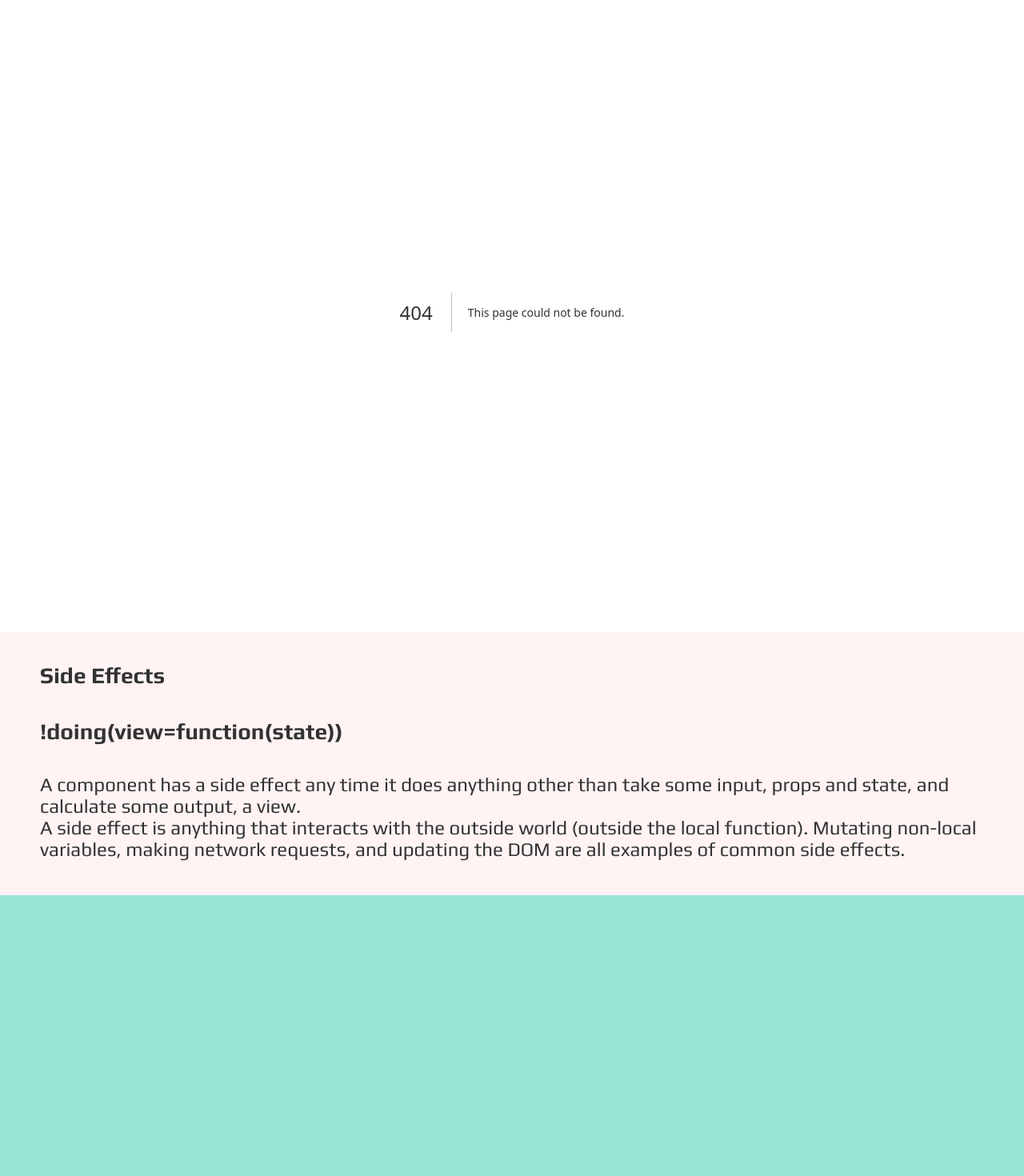
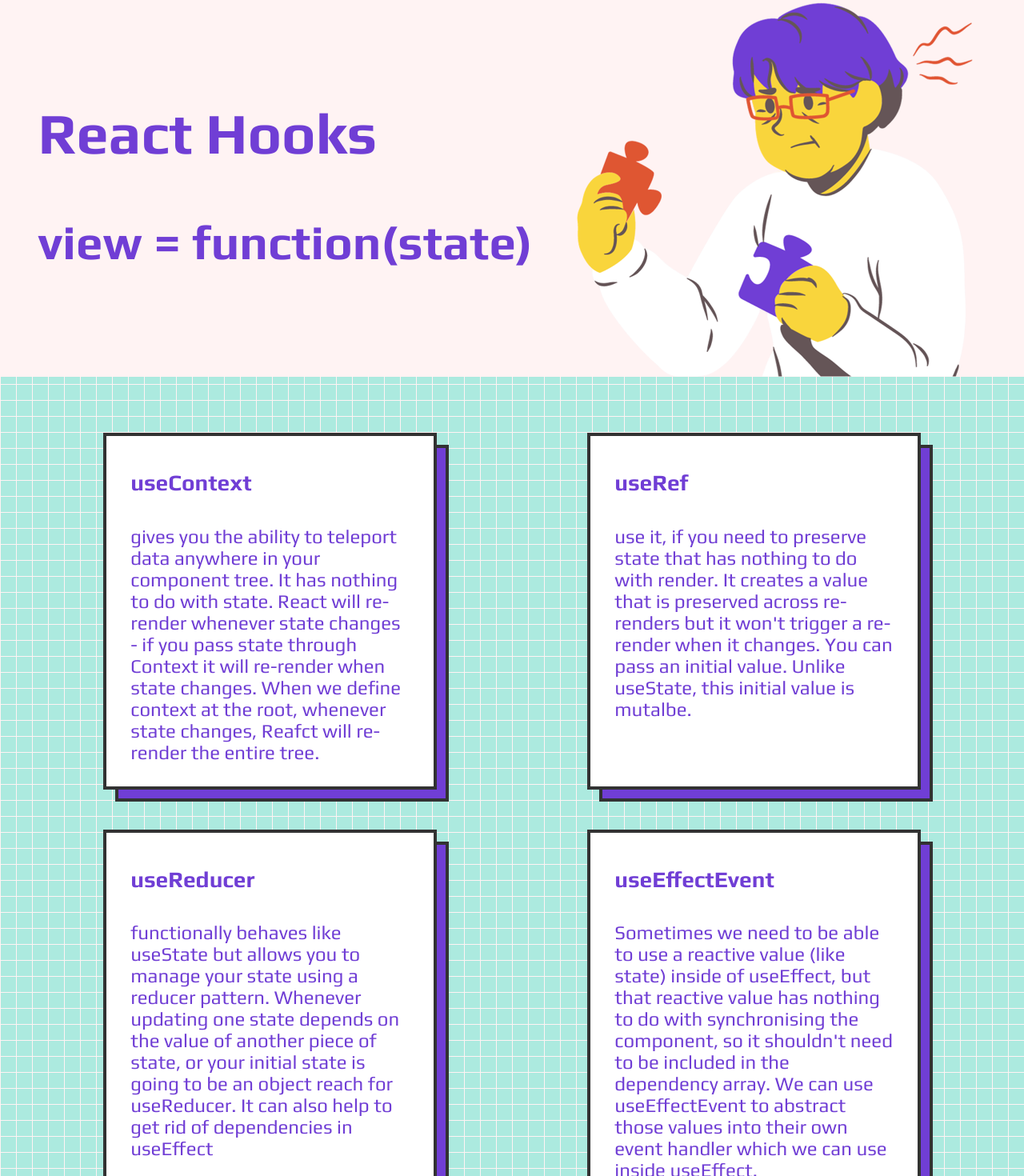
Before and after one commit to katrinkan/reactionary, a Next.js app: page /hooks in a window 1280 px wide. Before the commit this address had no page. Shown: the part 100-1570 px from the top of the page at 80% size. Before the commit the page ends 1219 px from the top, so only its background shows below. Built offline with nearby package versions, Linux system fonts and the light colour scheme.

Commit message:
added hooks

```diff
--- a/app/globals.css
+++ b/app/globals.css
@@ -28,6 +28,7 @@ h3 {
 }
 h4 {
   font-size: 28px;
+  padding-left: 20px;
 }
 p {
   font-size: 24px;
@@ -59,4 +60,22 @@ footer > h4 {
   color: #4d0ecb;
   text-decoration: none;
   font-size: 20px;
+  font-weight: 700;
 }
+.gridContainer {
+  display: grid;
+  grid-template-columns: 1fr 1fr;
+  grid-gap: 50px;
+  padding: 50px 60px;
+  margin-top: 20px;
+  margin-bottom: 20px;
+}
+.gridItem {
+  background-color: white;
+  color: #4d0ecb;
+  padding: 5px 10px;
+  width: 70%;
+  border: solid 4px #000;
+  box-shadow: 15px 15px 0 -4px #4d0ecb, 15px 15px #000;
+  justify-self: center;
+}
--- /dev/null
+++ b/app/hooks/page.js
@@ -0,0 +1,107 @@
+import Image from "next/image";
+import Puzzled from "puzzled.png";
+
+export default function Hooks() {
+  return (
+    <div>
+      <section className="header">
+        <div>
+          <h2>React Hooks</h2>
+          <h3>view = function(state)</h3>
+        </div>
+
+        <Image src={Puzzled} alt="Scientist looking puzzled" />
+      </section>
+      <section>
+        <div className="gridContainer">
+          <div className="gridItem">
+            <h4>useContext</h4>
+            <p>
+              gives you the ability to teleport data anywhere in your component
+              tree. It has nothing to do with state. React will re-render
+              whenever state changes - if you pass state through Context it will
+              re-render when state changes. When we define context at the root,
+              whenever state changes, Reafct will re-render the entire tree.
+            </p>
+          </div>
+          <div className="gridItem">
+            <h4>useRef</h4>
+            <p>
+              use it, if you need to preserve state that has nothing to do with
+              render. It creates a value that is preserved across re-renders but
+              it won't trigger a re-render when it changes. You can pass an
+              initial value. Unlike useState, this initial value is mutalbe.
+            </p>
+          </div>
+          <div className="gridItem">
+            <h4>useReducer</h4>
+            <p>
+              functionally behaves like useState but allows you to manage your
+              state using a reducer pattern. Whenever updating one state depends
+              on the value of another piece of state, or your initial state is
+              going to be an object reach for useReducer. It can also help to
+              get rid of dependencies in useEffect
+            </p>
+          </div>
+          <div className="gridItem">
+            <h4>useEffectEvent</h4>
+            <p>
+              Sometimes we need to be able to use a reactive value (like state)
+              inside of useEffect, but that reactive value has nothing to do
+              with synchronising the component, so it shouldn't need to be
+              included in the dependency array. We can use useEffectEvent to
+              abstract those values into their own event handler which we can
+              use inside useEffect.
+            </p>
+          </div>
+          <div className="gridItem">
+            <h4>useSyncExternalStore</h4>
+            <p>
+              In scenarios where a piece of non-React state is already being
+              managed by some outside system (like navigator) you can use
+              useSyncExternalStore to subscribe to that state. You should define
+              this hook and its functions outside the component.
+            </p>
+          </div>
+        </div>
+      </section>
+      <section>
+        <h3>Danger Zone</h3>
+        <p>
+          Performance optimization comes never for free.The default behavior of
+          React isn't to memoize components, functions or values because the
+          majority of the time it is unnecessary. This applies for React.memo(),
+          useMemo and useCallback. React treats these like a performance hint
+          rather than a guarantee. It may choose to forget...
+        </p>
+        <div className="gridContainer">
+          <div className="gridItem">
+            <h4>useMemo</h4>
+            <p>
+              takes two arguments, a function and a dependency array. It returns
+              a value that will be computed on the initial render and whenever
+              any of the values in the decpendency arrray change.
+            </p>
+          </div>
+          <div className="gridItem">
+            <h4>React.memo</h4>
+            <p>
+              is a higher-order component that let's you skip re-rendering a
+              component if it's props haven't changed. React will render the
+              component an memorise the result. On re-renders React will perform
+              a shallow comparison.
+            </p>
+          </div>
+          <div className="gridItem">
+            <h4>useCallback</h4>
+            <p>
+              Any function you create with useCallback will not be re-created on
+              subsequent re-renders. The memoized function will only change if
+              one of the values in the dependendy array changes.
+            </p>
+          </div>
+        </div>
+      </section>
+    </div>
+  );
+}
--- a/app/layout.js
+++ b/app/layout.js
@@ -28,7 +28,7 @@ export default function RootLayout({ children }) {
               <Link href="/rules" className="menuLink">
                 Rules
               </Link>
-              <Link href="/rules" className="menuLink">
+              <Link href="/hooks" className="menuLink">
                 Hooks
               </Link>
               <Link href="/rules" className="menuLink">
```
Also changed, not shown: app/rules/page.js (+7 -8 lines), app/rules/styles.module.css (deleted, +0 -18 lines).
